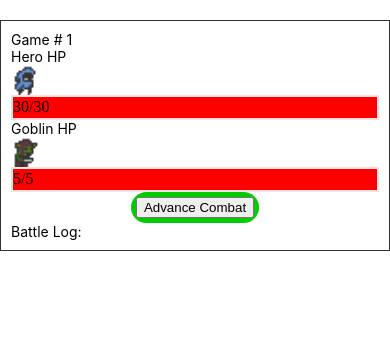
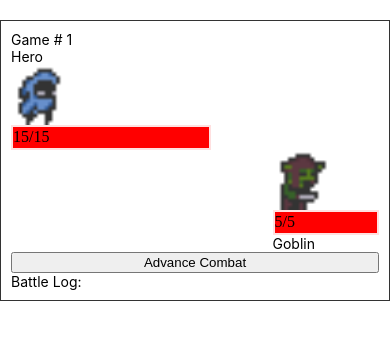
Before and after one commit to boosterlong/roguelikeautobattler, a React Native app: screen / in a window 390 px wide. Shown: the top 340 px of the page. Built offline with nearby package versions, Linux system fonts and the light colour scheme.

Commit message:
Fixed player damage, formatted enemy healthbars to be smaller than players. Added gameOver function.

```diff
--- a/components/HpBar.tsx
+++ b/components/HpBar.tsx
@@ -20,6 +20,7 @@ export default function HpBar(props:HpBarProps) {
 const styles = StyleSheet.create({
 	outer: {
         height: '25px',
+        width: '100%',
         backgroundColor: '#FFE0E0',
         border: '2px solid #FFE0E0',
         position: 'relative',
--- a/components/scenes/Battle.tsx
+++ b/components/scenes/Battle.tsx
@@ -9,7 +9,7 @@ import slimeSprite from '../../assets/slime.gif'
 
 const enemyNames = ["Goblin","Slime"]
 const startingHp = 10
-const startingPlayer : CombatantData = {name: 'Hero', currentHp: 30, maxHp: 30, minDmg: 5, maxDmg: 5, team: 'player', sprite: heroSprite}
+const startingPlayer : CombatantData = {name: 'Hero', currentHp: 15, maxHp: 15, minDmg: 2, maxDmg: 5, team: 'player', sprite: heroSprite}
 
 
 export default function Battle () {
@@ -99,14 +99,22 @@ export default function Battle () {
 		<Text>Game # {gameNumber}</Text>
 
 		{combatants.map(cbt => {
-			return <View>
-				<Text>{cbt.name} HP</Text>
+			if (cbt.name == 'Hero') {
+			return <View style={styles.leftColumn}>
+				<Text>{cbt.name}</Text>
 				<View style={styles.sprite}><img src={cbt.sprite}></img></View>
 				<HpBar current={cbt.currentHp} max={cbt.maxHp}></HpBar>
+			</View>}
+			else {
+				return <View style={styles.rightColumn}>
+				<View style={styles.sprite}><img src={cbt.sprite}></img></View>
+				<HpBar current={cbt.currentHp} max={cbt.maxHp}></HpBar>
+				<Text>{cbt.name}</Text>
 			</View>
+			}
 		})}
 
-			<Pressable style={styles.button} onPress={() => newTurn()}><button>Advance Combat</button></Pressable>
+			<Pressable onPress={() => newTurn()}><button>Advance Combat</button></Pressable>
 			<Text>Battle Log:</Text>
 			{logs.map((msg, key) => {
 				return <View key={key}>{msg}</View>
@@ -121,8 +129,8 @@ const styles = StyleSheet.create({
 		width: '100%',
 		padding: '10px',
 		border: '1px solid #333333',
-		background: '#F0F0F0'
-	},
+		background: '#F0F0F0',
+			},
 	button: {
 		backgroundColor: '#00CC00',
 		padding: '5px',
@@ -130,6 +138,17 @@ const styles = StyleSheet.create({
 		borderRadius: '40px'
 	},
 	sprite: {
-		width: '30px'
-	}
+		width: '60px',
+	},
+	leftColumn: {
+		flex: '1',
+		alignSelf: 'flex-start',
+		width: '200px',
+	},
+	rightColumn: {
+		alignSelf: 'flex-end',
+		flex: '1',
+		flexDirection: 'row',
+		flexWrap: 'wrap',
+	},
 });
```
